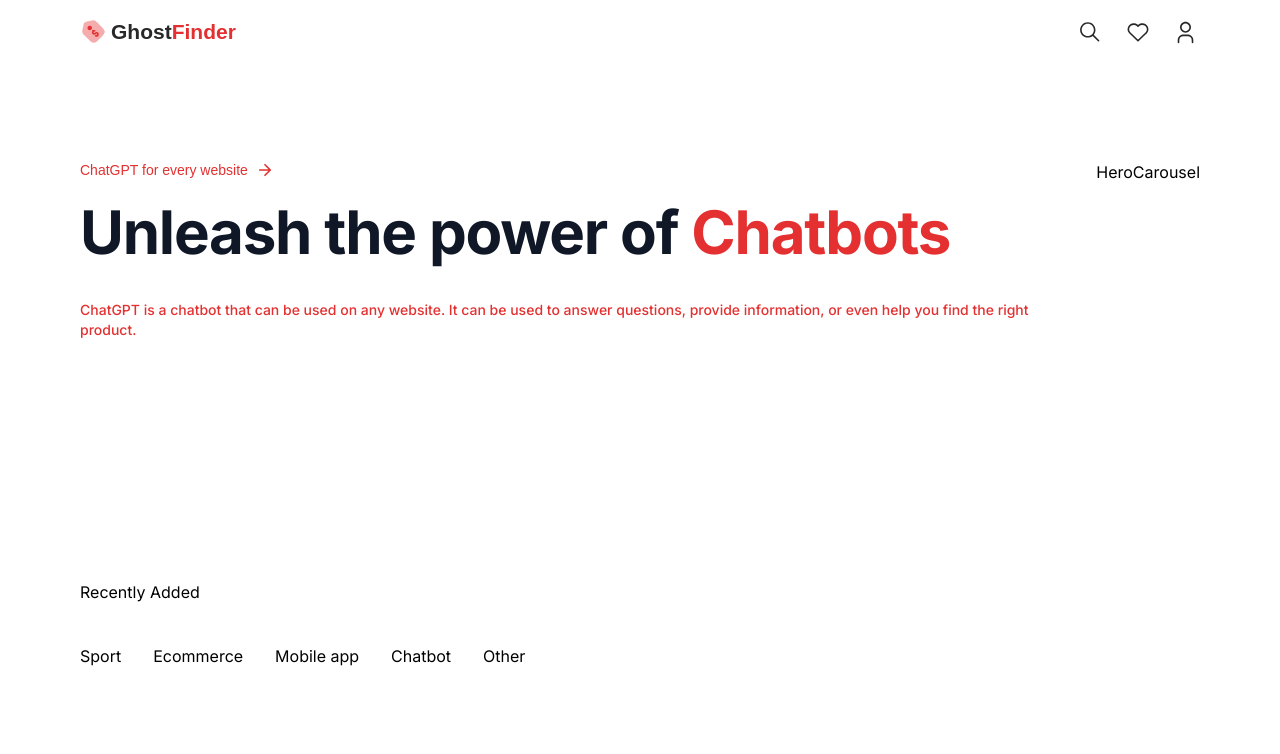
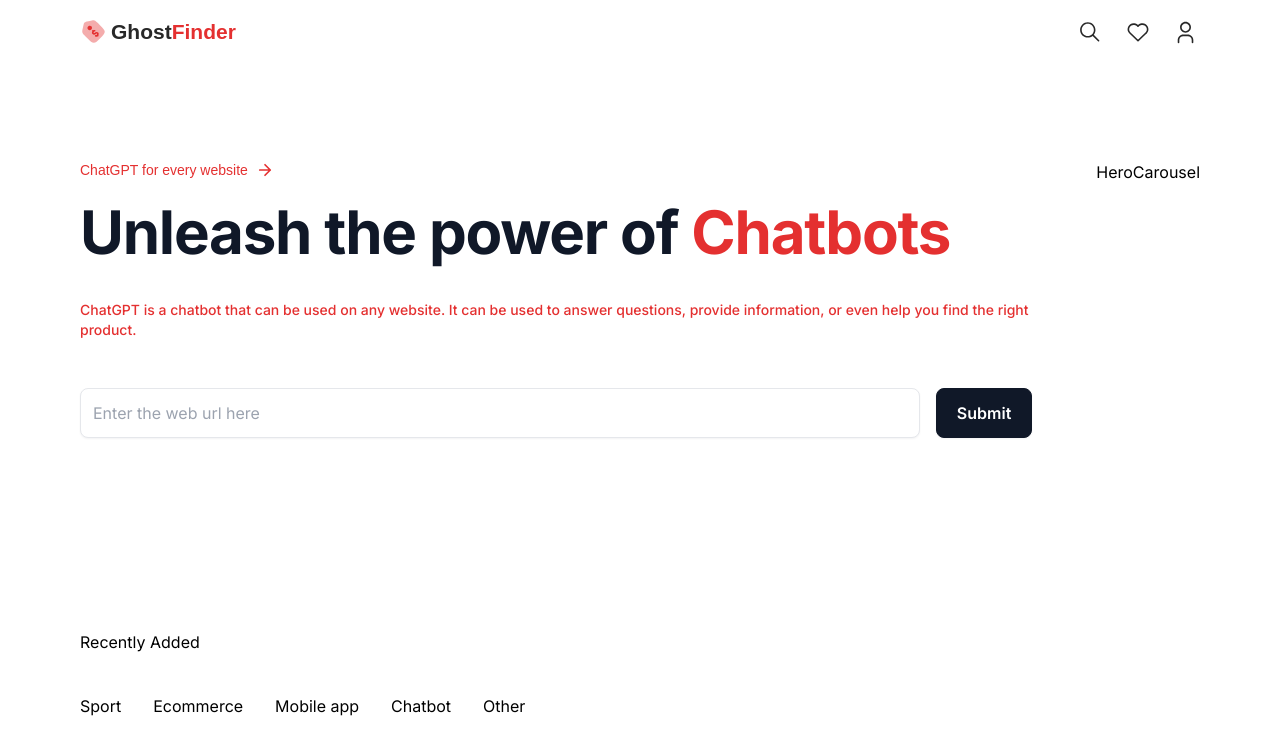
Before and after one commit to jrshittu/web_scraper, a Next.js app: page / in a window 1280 px wide. Shown: the top 754 px of the page. Built offline with nearby package versions, Linux system fonts and the light colour scheme.

Commit message:
Update searchbar

```diff
--- a/app/page.js
+++ b/app/page.js
@@ -21,6 +21,7 @@ const Home = () => {
                 width={18}
                 height={18}
               />
+
             </p>
             <h1 className='head-text'>
               Unleash the power of
--- a/components/SearchBar.jsx
+++ b/components/SearchBar.jsx
@@ -14,7 +14,10 @@ const SearchBar = () => {
         className="flex flex-wrap gap-4 mt-12"
         onSubmit={handleSubmit}
     >
-
+      <input type='text' placeholder='Enter the web url here' className='searchbar-input' />
+      <button type='submit' className='searchbar-btn'>
+        Submit
+      </button>
     </form>
   )
 }
```
